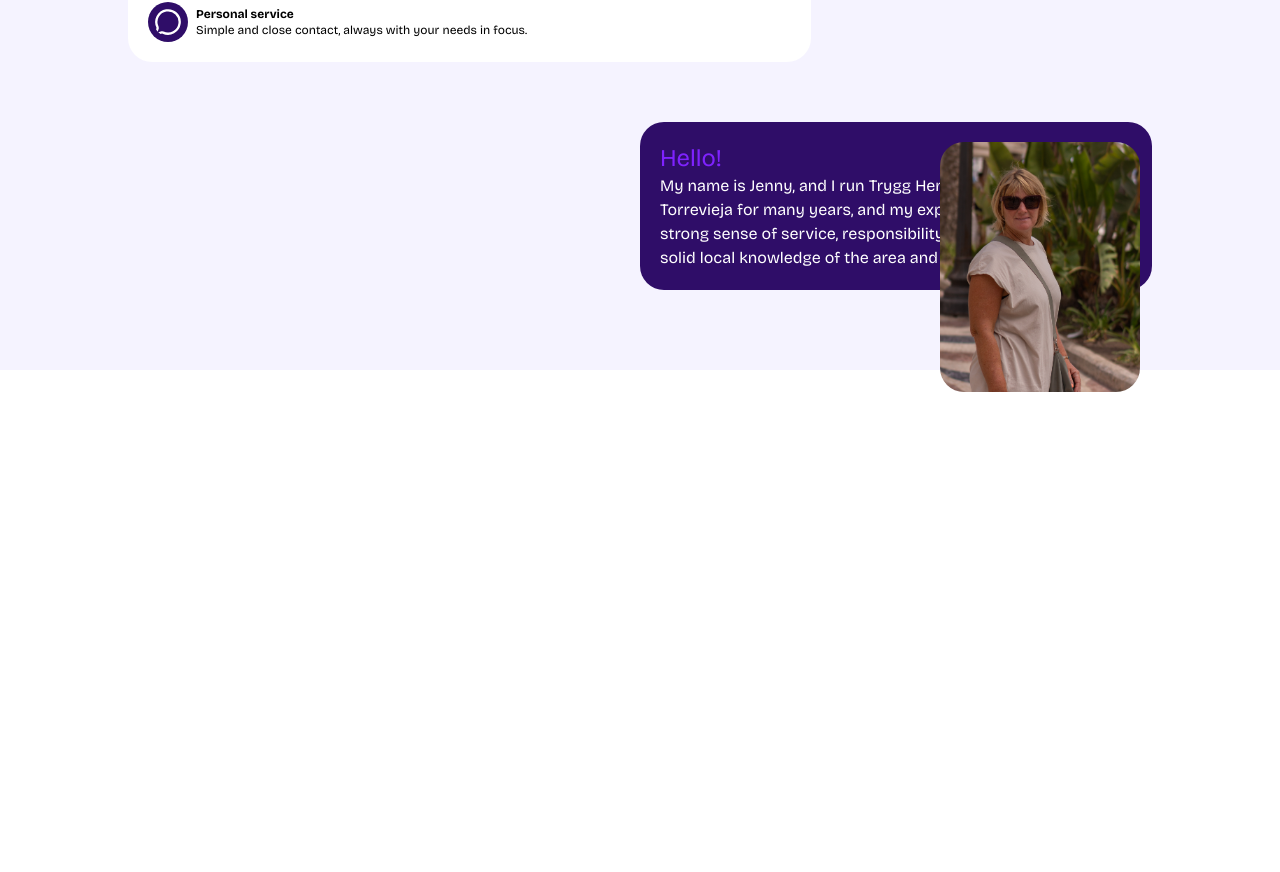
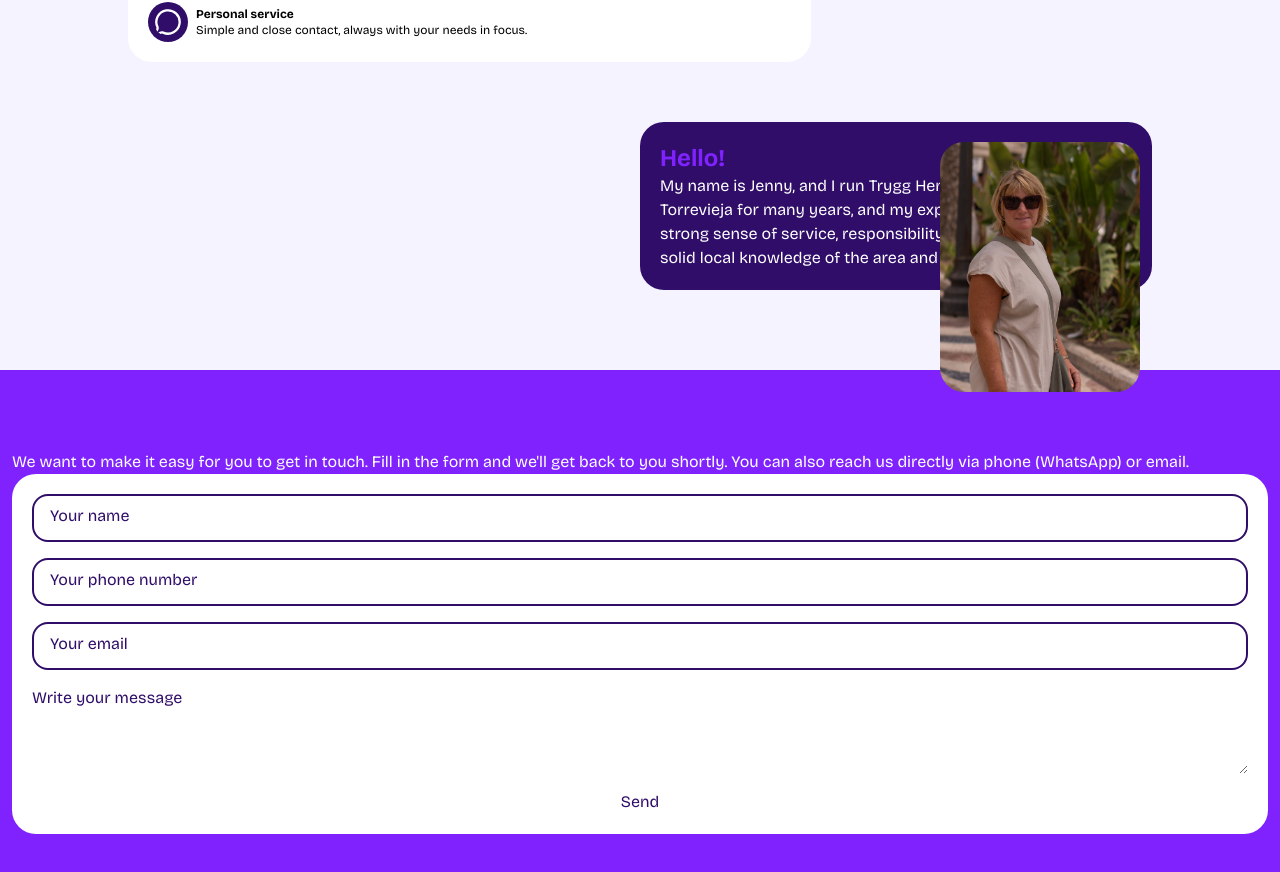
Before and after one commit to scmo-1/TryggHemservice, a Next.js app: page /en in a window 1280 px wide. Shown: the part 2622-3494 px from the top of the page. Before the commit the page ends 3014 px from the top, so only its background shows below. Built offline with nearby package versions, Linux system fonts and the light colour scheme.

Commit message:
add contact section + InputField with animation

```diff
--- a/src/app/[lang]/page.jsx
+++ b/src/app/[lang]/page.jsx
@@ -2,6 +2,7 @@ import { getContent } from "@/lib/getContent";
 import HeroSection from "@/components/hero/HeroSection";
 import AboutSection from "@/components/about/AboutSection";
 import ServicesSection from "@/components/services/ServicesSection";
+import ContactSection from "@/components/contact/ContactSection";
 
 export default async function Home({ params }) {
   const { lang } = await params;
@@ -12,6 +13,7 @@ export default async function Home({ params }) {
       <HeroSection content={content} />
       <ServicesSection content={content.services} />
       <AboutSection content={content.about} />
+      <ContactSection content={content.contact} />
     </div>
   );
 }
--- a/src/components/about/AboutSection.jsx
+++ b/src/components/about/AboutSection.jsx
@@ -41,7 +41,9 @@ function AboutSection({ content }) {
             height={150}
             width={150}
           />
-          <span className="text-2xl text-violet-600">{content.greeting}</span>
+          <span className="text-2xl font-bold text-violet-600">
+            {content.greeting}
+          </span>
           <p>{content.personalDesc}</p>
         </div>
       </div>
--- /dev/null
+++ b/src/components/contact/ContactButtons.jsx
@@ -0,0 +1,8 @@
+import React from "react";
+import { motion } from "motion/react";
+
+function ContactButtons() {
+  return <div>ContactButtons</div>;
+}
+
+export default ContactButtons;
--- /dev/null
+++ b/src/components/contact/ContactForm.jsx
@@ -0,0 +1,19 @@
+import React from "react";
+import InputField from "./InputField";
+
+function ContactForm({ content }) {
+  return (
+    <form action="#" className="rounded-3xl bg-white p-5 text-violet-950">
+      <fieldset className="flex flex-col gap-4">
+        <InputField type={"text"} label={content.name} />
+        <InputField type={"tel"} label={content.phone} />
+        <InputField type={"email"} label={content.mail} />
+        <label htmlFor="msg">{content.msg}</label>
+        <textarea id="msg"></textarea>
+        <button type="submit">{content.btn}</button>
+      </fieldset>
+    </form>
+  );
+}
+
+export default ContactForm;
--- a/src/components/contact/ContactSection.jsx
+++ b/src/components/contact/ContactSection.jsx
@@ -0,0 +1,19 @@
+import React from "react";
+import Wave from "../ui/Wave";
+import Link from "next/link";
+import ContactForm from "./ContactForm";
+
+function ContactSection({ content }) {
+  return (
+    <section className="h-screen bg-violet-600 p-3 py-20 text-white">
+      <div>
+        <div>
+          <p>{content.desc}</p>
+        </div>
+        <ContactForm content={content.form} />
+      </div>
+    </section>
+  );
+}
+
+export default ContactSection;
--- /dev/null
+++ b/src/components/contact/InputField.jsx
@@ -0,0 +1,32 @@
+"use client";
+import React from "react";
+import { useState } from "react";
+import { motion } from "motion/react";
+
+function InputField({ type, label }) {
+  const [focus, setFocus] = useState(false);
+
+  return (
+    <div className="relative flex h-12 flex-col">
+      <motion.label
+        htmlFor={type}
+        className="absolute top-2 left-4 bg-white p-0.5"
+        animate={{
+          y: focus ? -23 : 0,
+        }}
+        transition={{ type: "spring", duration: 0.5 }}
+      >
+        {label}
+      </motion.label>
+      <input
+        type={type}
+        id={type}
+        onFocus={() => setFocus(true)}
+        onBlur={() => setFocus(false)}
+        className="h-full w-full rounded-2xl border-2 border-violet-950 ps-4 focus:outline-violet-500"
+      />
+    </div>
+  );
+}
+
+export default InputField;
--- a/src/content/eng.json
+++ b/src/content/eng.json
@@ -66,14 +66,14 @@
   "contact": {
     "desc": "We want to make it easy for you to get in touch. Fill in the form and we'll get back to you shortly. You can also reach us directly via phone (WhatsApp) or email.",
     "phone": "+46 70 000 00 01",
-    "email": "mail@mail.com"
-  },
+    "email": "mail@mail.com",
     "form": {
       "name": "Your name",
       "phone": "Your phone number",
       "mail": "Your email",
       "msg": "Write your message",
       "btn": "Send"
+    }
   },
   "nav": {
     "links": "Links",
```
Lines whose indentation alone changed are shown as unchanged.
